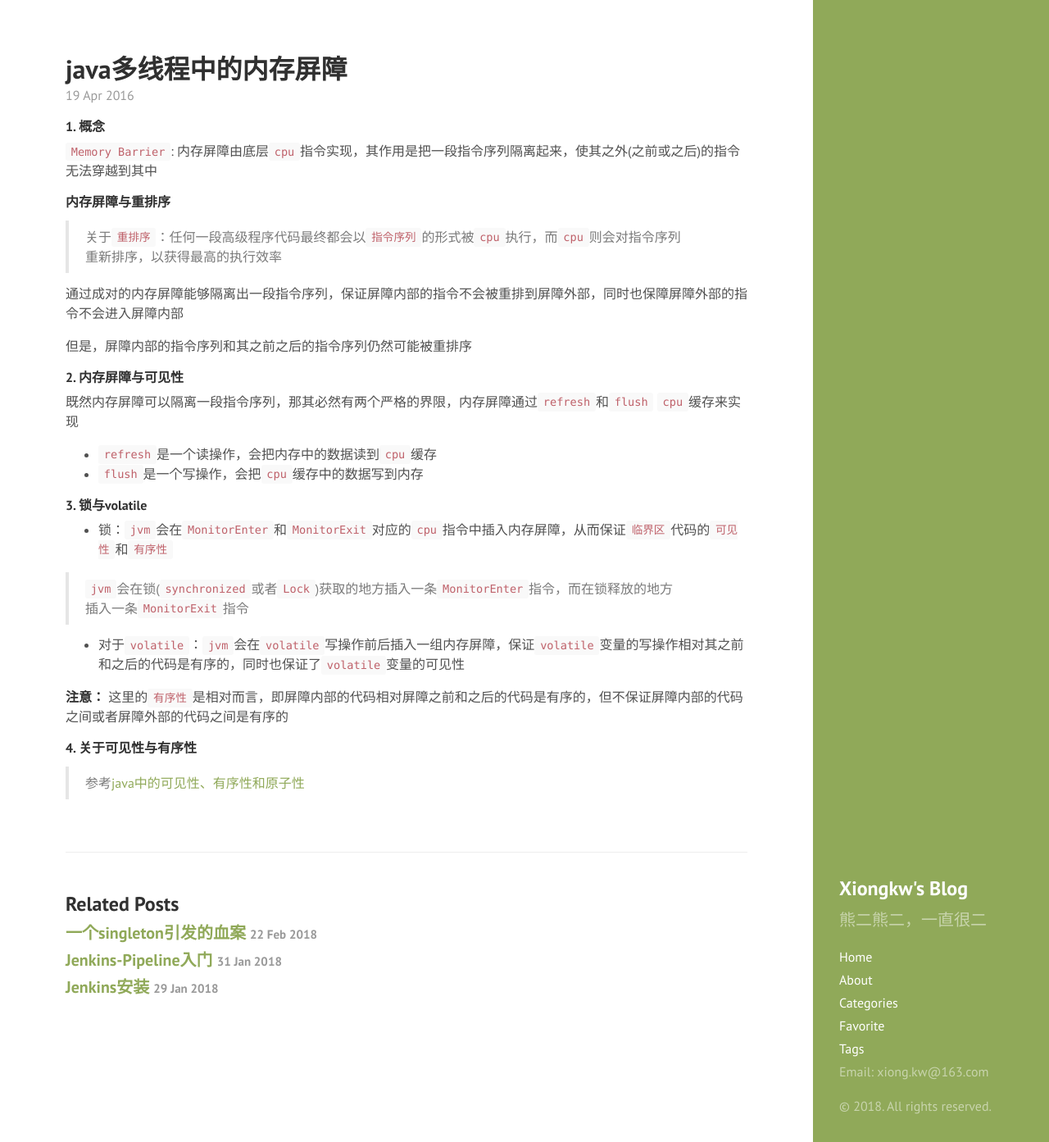
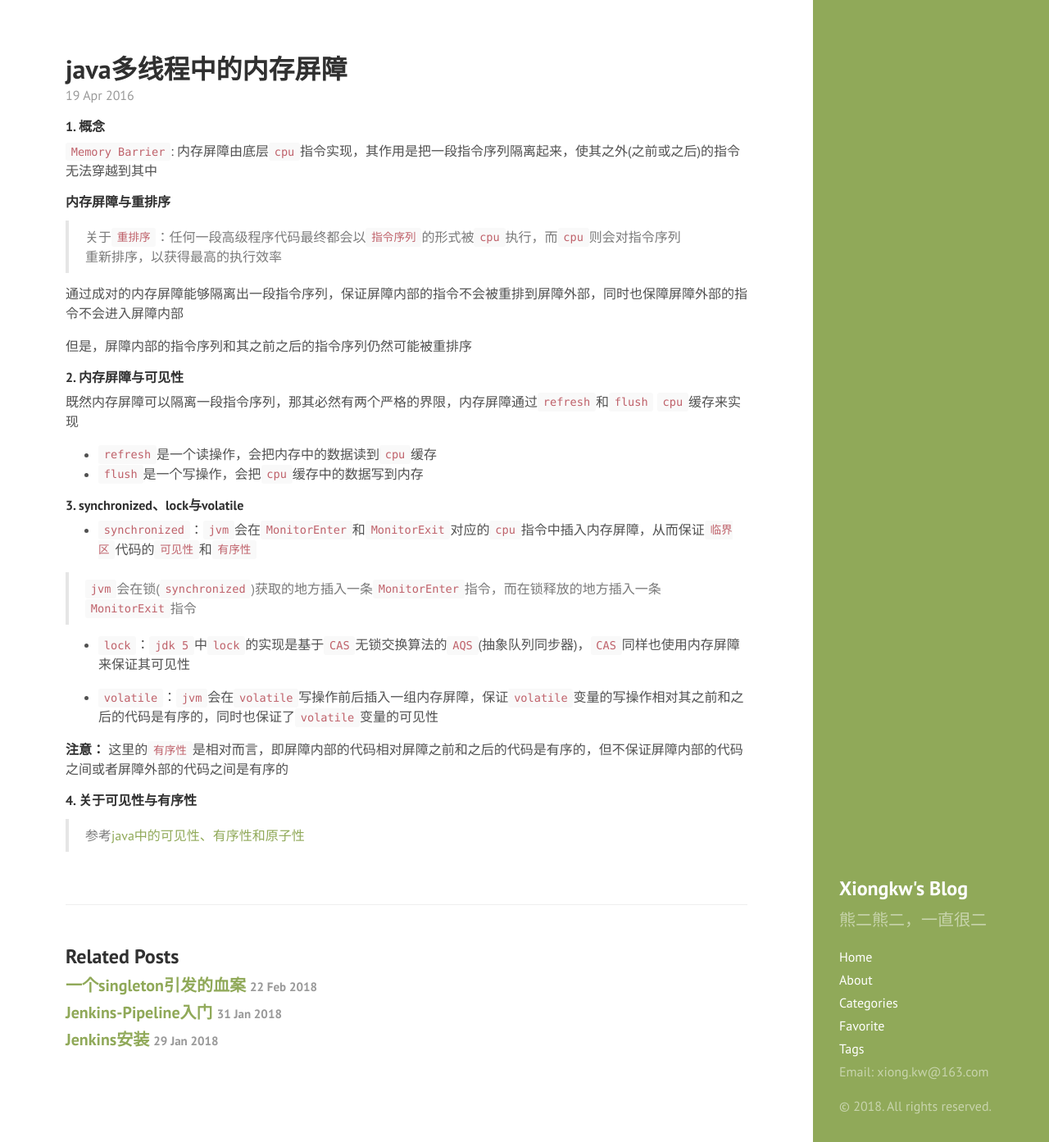
Before and after one commit to xiongkw/xiongkw.github.io, a Jekyll site: the page built from _posts/2016-04-19-java-memory-barrier.md, in a window 1280 px wide and 1393 px high. Shown: the whole window at 82% size. Built offline with Jekyll 4.4.1, drawn with Linux system fonts in a browser that asks for light colours.

Commit message:
memory barrier

```diff
--- a/_posts/2016-04-19-java-memory-barrier.md
+++ b/_posts/2016-04-19-java-memory-barrier.md
@@ -24,13 +24,15 @@ tags: [synchronized, volatile, memory barrier]
 * `refresh`是一个读操作，会把内存中的数据读到`cpu`缓存
 * `flush`是一个写操作，会把`cpu`缓存中的数据写到内存
 
-#### 3. 锁与volatile
+#### 3. synchronized、lock与volatile
 
-* 锁：`jvm`会在`MonitorEnter`和`MonitorExit`对应的`cpu`指令中插入内存屏障，从而保证`临界区`代码的`可见性`和`有序性`
+* `synchronized`：`jvm`会在`MonitorEnter`和`MonitorExit`对应的`cpu`指令中插入内存屏障，从而保证`临界区`代码的`可见性`和`有序性`
 
-> `jvm`会在锁(`synchronized`或者`Lock`)获取的地方插入一条`MonitorEnter`指令，而在锁释放的地方插入一条`MonitorExit`指令
+> `jvm`会在锁(`synchronized`)获取的地方插入一条`MonitorEnter`指令，而在锁释放的地方插入一条`MonitorExit`指令
 
-* 对于`volatile`：`jvm`会在`volatile`写操作前后插入一组内存屏障，保证`volatile`变量的写操作相对其之前和之后的代码是有序的，同时也保证了`volatile`变量的可见性
+* `lock`：`jdk 5`中`lock`的实现是基于`CAS`无锁交换算法的`AQS`(抽象队列同步器)，`CAS`同样也使用内存屏障来保证其可见性
+
+* `volatile`：`jvm`会在`volatile`写操作前后插入一组内存屏障，保证`volatile`变量的写操作相对其之前和之后的代码是有序的，同时也保证了`volatile`变量的可见性
 
 **注意：** 这里的`有序性`是相对而言，即屏障内部的代码相对屏障之前和之后的代码是有序的，但不保证屏障内部的代码之间或者屏障外部的代码之间是有序的
 
```
